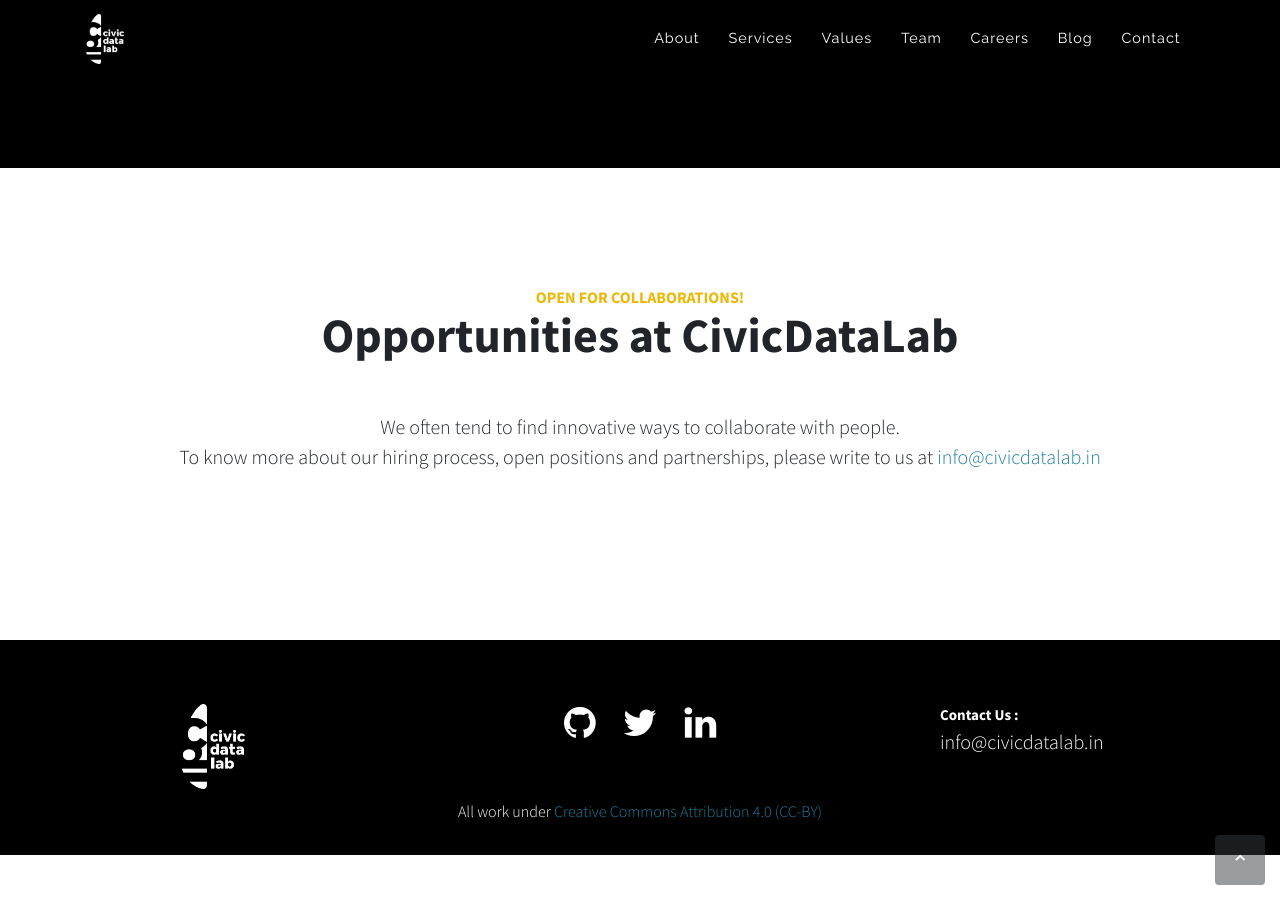
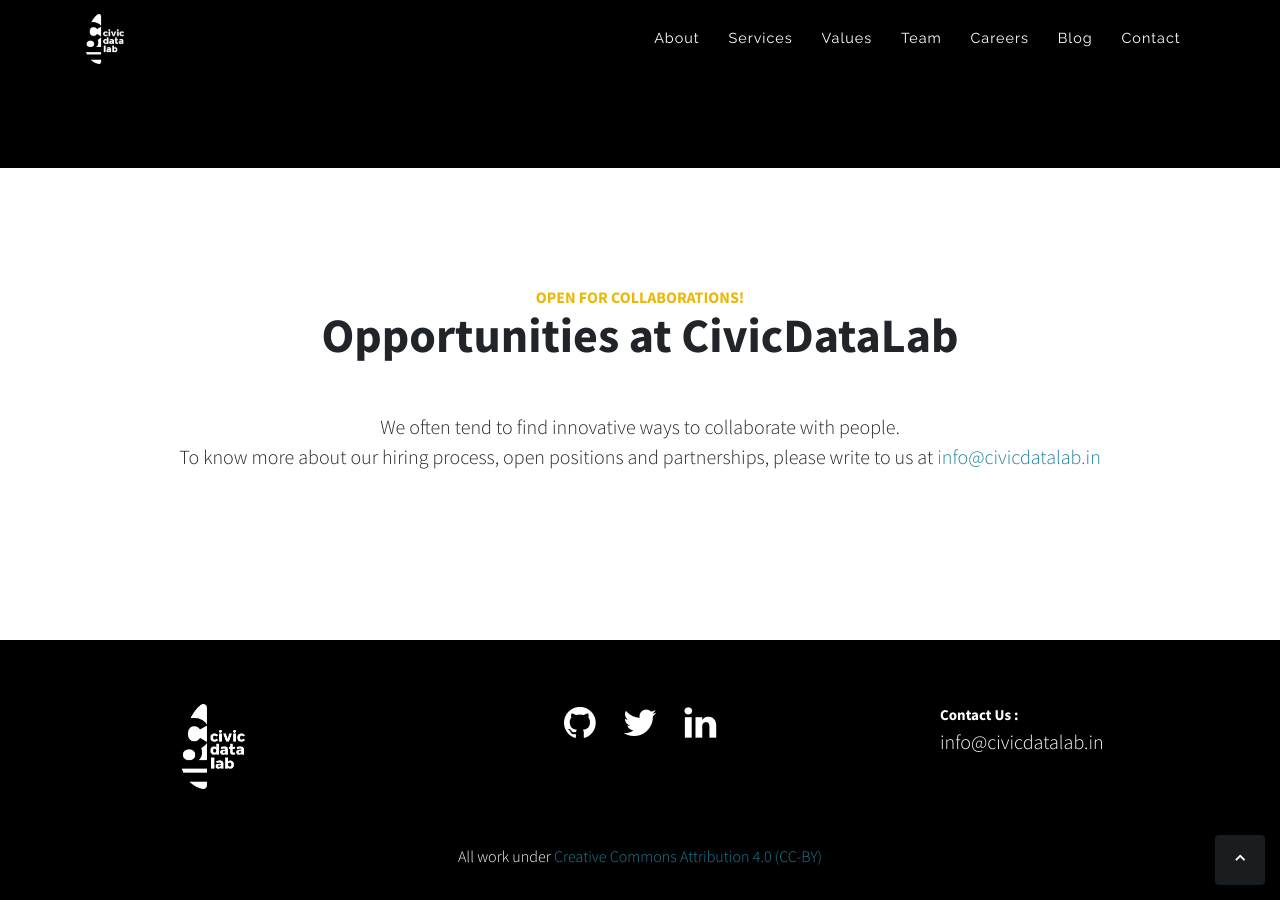
Before and after one commit to CivicDataLab/old-website, a Jekyll site: the page built from index.html, in a window 1280 px wide and 900 px high, scrolled down 3619 px. Built offline with Jekyll 4.4.1, drawn with Linux system fonts in a browser that asks for light colours; the list of posts is cut into pages by our own code.

Commit message:
Increase spacing for logo in footer

```diff
--- a/_sass/footer.scss
+++ b/_sass/footer.scss
@@ -3,6 +3,7 @@
   box-shadow: inset 0 0 5rem rgba(0, 0, 0, .5);
   .logo {
     height: 85px;
+    margin-bottom: 45px;
   }
 }
 
@@ -11,12 +12,6 @@
   padding-top: 4rem;
   padding-bottom: 1rem;
 }
-
-img.footer-logo {
-  height: 35px;
-  margin-top: 25px;
-}
-
 
 h5.footer-logo-byline {
   font-weight: 300;
```
